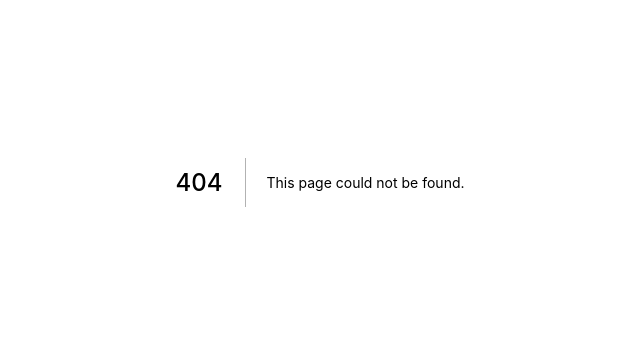
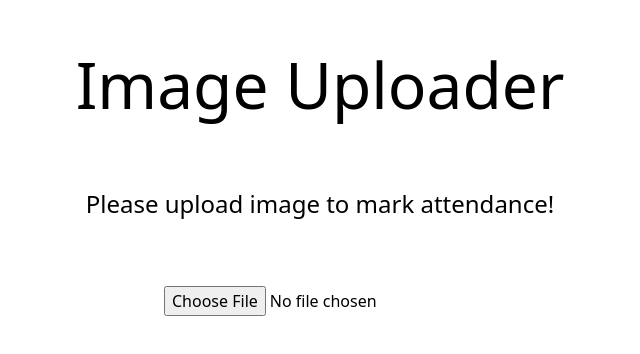
Before and after one commit to rishabh-4s/Smart-Attendence, a Next.js app: page /picupload in a window 1280 px wide. Before the commit this address had no page. Shown: the part 218-572 px from the top of the page, without its empty margins (320-960 px from the left). Built offline with nearby package versions, Linux system fonts and the light colour scheme.

Commit message:
7th commit

```diff
--- a/pages/index.js
+++ b/pages/index.js
@@ -27,7 +27,7 @@ export default function Home() {
         ></img>
 
         <div className="write_up">
-          IMPROVE THE WRITE UP. A revolutionary piece of software that
+          A revolutionary piece of software that
           simplifies the tedious task of taking attendance hassle free. Please
           go ahead and try this for yourself.
         </div>
--- /dev/null
+++ b/pages/picupload.js
@@ -0,0 +1,103 @@
+import { useState } from "react";
+import Head from "next/head";
+import styles from "../styles/Home.module.css";
+
+export default function Home() {
+  const [imageSrc, setImageSrc] = useState();
+  const [uploadData, setUploadData] = useState();
+
+  /**
+   * handleOnChange
+   * @description Triggers when the file input changes (ex: when a file is selected)
+   */
+
+  function handleOnChange(changeEvent) {
+    const reader = new FileReader();
+
+    reader.onload = function (onLoadEvent) {
+      setImageSrc(onLoadEvent.target.result);
+      setUploadData(undefined);
+    };
+
+    reader.readAsDataURL(changeEvent.target.files[0]);
+  }
+
+  /**
+   * handleOnSubmit
+   * @description Triggers when the main form is submitted
+   */
+
+  async function handleOnSubmit(event) {
+    event.preventDefault();
+
+    const form = event.currentTarget;
+    const fileInput = Array.from(form.elements).find(
+      ({ name }) => name === "file"
+    );
+
+    const formData = new FormData();
+
+    for (const file of fileInput.files) {
+      formData.append("file", file);
+    }
+
+    formData.append("upload_preset", "my-uploads");
+
+    const data = await fetch(
+      "https://api.cloudinary.com/v1_1/dy39qxewp/image/upload",
+      {
+        method: "POST",
+        body: formData,
+      }
+    ).then((r) => r.json());
+
+    setImageSrc(data.secure_url);
+    setUploadData(data);
+  }
+
+  return (
+    <div className={styles.container}>
+      <Head>
+        <title>Image Uploader</title>
+        <meta
+          name="description"
+          content="Please upload image to mark attendance!"
+        />
+        <link rel="icon" href="/favicon.ico" />
+      </Head>
+
+      <main className={styles.main}>
+        <h1 className={styles.title}>Image Uploader</h1>
+
+        <p className={styles.description}>
+          Please upload image to mark attendance!
+        </p>
+
+        <form
+          className={styles.form}
+          method="post"
+          onChange={handleOnChange}
+          onSubmit={handleOnSubmit}
+        >
+          <p>
+            <input type="file" name="file" />
+          </p>
+
+          <img src={imageSrc} />
+
+          {imageSrc && !uploadData && (
+            <p>
+              <button>Upload Files</button>
+            </p>
+          )}
+
+          {uploadData && (
+            <code>
+              <pre>{JSON.stringify(uploadData, null, 2)}</pre>
+            </code>
+          )}
+        </form>
+      </main>
+    </div>
+  );
+}
--- a/styles/Home.module.css
+++ b/styles/Home.module.css
@@ -0,0 +1,57 @@
+.container {
+  display: grid;
+  grid-template-rows: 1fr auto;
+  max-width: 80rem;
+  min-height: 100vh;
+  padding: 0 2rem;
+  margin: 0 auto;
+}
+
+.main {
+  display: flex;
+  flex-direction: column;
+  justify-content: center;
+  align-items: center;
+  text-align: center;
+  padding: 2rem 0;
+}
+
+.title {
+  margin: 0;
+  line-height: 1.15;
+  font-size: 4rem;
+}
+
+.description {
+  margin: 4rem 0;
+  line-height: 1.5;
+  font-size: 1.5rem;
+}
+
+.form :global .file {
+  font-size: 1em;
+  padding: 1em;
+  border: solid 1px gray;
+  border-radius: 0.5em;
+}
+.form :global .button {
+  color: white;
+  font-size: 1em;
+  background-color: blueviolet;
+  padding: 0.5em 0.8em;
+  border: none;
+  border-radius: 0.2em;
+}
+
+.form :global .code {
+  text-align: left;
+}
+
+.footer {
+  display: flex;
+  flex: 1;
+  padding: 2rem 0;
+  border-top: 1px solid #eaeaea;
+  justify-content: center;
+  align-items: center;
+}
```
